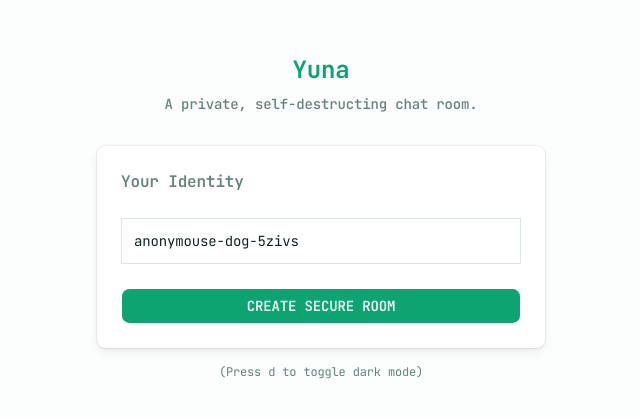
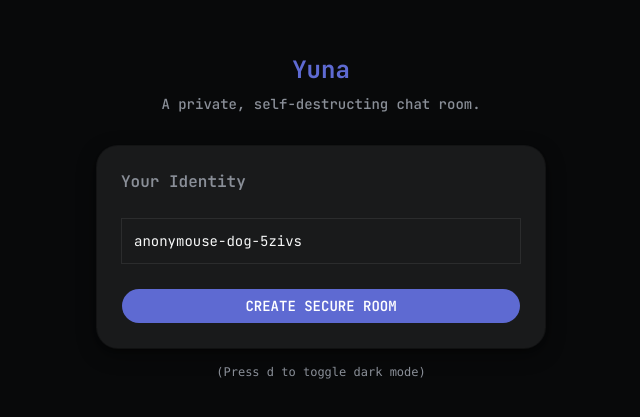
Before and after one commit to Rumon360/yuna-realtime-chat, a Next.js app: page / in a window 1280 px wide. Shown: the part 183-600 px from the top of the page, without its empty margins (319-959 px from the left). Built offline with nearby package versions, Linux system fonts and the light colour scheme; no server answers; what @elysiajs/eden would draw is missing.

Commit message:
style: replace Coinbase tokens with Linear dark design system

```diff
--- a/src/app/globals.css
+++ b/src/app/globals.css
@@ -5,6 +5,7 @@
 @custom-variant dark (&:is(.dark *));
 
 @theme inline {
+  --font-display: var(--font-display);
   --font-heading: var(--font-sans);
   --font-sans: var(--font-sans);
   --color-sidebar-ring: var(--sidebar-ring);
@@ -45,9 +46,8 @@
   --radius-2xl: calc(var(--radius) * 1.8);
   --radius-3xl: calc(var(--radius) * 2.2);
   --radius-4xl: calc(var(--radius) * 2.6);
-  --font-mono: JetBrains Mono, monospace;
-  --font-serif: Georgia, serif;
-  --radius: 0.2rem;
+  --font-mono: "Berkeley Mono", ui-monospace, "SF Mono", Menlo, monospace;
+  --radius: 0.5rem;
   --tracking-tighter: calc(var(--tracking-normal) - 0.05em);
   --tracking-tight: calc(var(--tracking-normal) - 0.025em);
   --tracking-wide: calc(var(--tracking-normal) + 0.025em);
@@ -71,111 +71,63 @@
   --shadow-opacity: var(--shadow-opacity);
   --color-shadow-color: var(--shadow-color);
   --color-destructive-foreground: var(--destructive-foreground);
+
+  /* ── Linear Design System ───────────────────────────────────────── */
+  --color-linear-bg:            #08090a;
+  --color-linear-panel:         #0f1011;
+  --color-linear-surface:       #191a1b;
+  --color-linear-hover:         #28282c;
+  --color-linear-text:          #f7f8f8;
+  --color-linear-body:          #d0d6e0;
+  --color-linear-muted:         #8a8f98;
+  --color-linear-subtle:        #62666d;
+  --color-linear-brand:         #5e6ad2;
+  --color-linear-accent:        #7170ff;
+  --color-linear-accent-hover:  #828fff;
+  --color-linear-success:       #10b981;
+  --color-linear-danger:        #dc3545;
+  --color-linear-border:        rgba(255, 255, 255, 0.08);
+  --color-linear-border-subtle: rgba(255, 255, 255, 0.05);
 }
 
+/* Single permanent dark theme — no light/dark switching */
 :root {
-  --background: oklch(0.9934 0.0017 174.535);
-  --foreground: oklch(0.2464 0.0358 168.9829);
-  --card: oklch(1 0 0);
-  --card-foreground: oklch(0.2464 0.0358 168.9829);
-  --popover: oklch(1 0 0);
-  --popover-foreground: oklch(0.2464 0.0358 168.9829);
-  --primary: oklch(0.6373 0.1362 162.517);
-  --primary-foreground: oklch(0.9915 0.0116 174.2431);
-  --secondary: oklch(0.9593 0.0088 174.3186);
-  --secondary-foreground: oklch(0.4406 0.074 167.5116);
-  --muted: oklch(0.9572 0.0053 174.4257);
-  --muted-foreground: oklch(0.5836 0.0427 172.2348);
-  --accent: oklch(0.9498 0.0187 174.0039);
-  --accent-foreground: oklch(0.4575 0.0843 166.157);
-  --destructive: oklch(0.6356 0.2082 25.3782);
-  --border: oklch(0.9161 0.0142 174.1306);
-  --input: oklch(0.9161 0.0142 174.1306);
-  --ring: oklch(0.6373 0.1362 162.517);
-  --chart-1: oklch(0.6373 0.1362 162.517);
-  --chart-2: oklch(0.7303 0.1378 170.2769);
-  --chart-3: oklch(0.7521 0.1557 160.2202);
-  --chart-4: oklch(0.7791 0.0991 181.3409);
-  --chart-5: oklch(0.8441 0.058 172.3993);
-  --radius: 0.2rem;
-  --sidebar: oklch(0.9861 0.0023 174.5175);
-  --sidebar-foreground: oklch(0.3142 0.0494 168.25);
-  --sidebar-primary: oklch(0.6373 0.1362 162.517);
-  --sidebar-primary-foreground: oklch(1 0 0);
-  --sidebar-accent: oklch(0.947 0.014 174.1493);
-  --sidebar-accent-foreground: oklch(0.4575 0.0843 166.157);
-  --sidebar-border: oklch(0.9302 0.0118 174.2144);
-  --sidebar-ring: oklch(0.6373 0.1362 162.517);
-  --destructive-foreground: oklch(0.9848 0 0);
-  --font-sans: Inter, sans-serif;
-  --font-serif: Georgia, serif;
-  --font-mono: JetBrains Mono, monospace;
-  --shadow-color: hsl(160 50% 10%);
-  --shadow-opacity: 0.06;
-  --shadow-blur: 12px;
-  --shadow-spread: 0px;
-  --shadow-offset-x: 0px;
-  --shadow-offset-y: 4px;
-  --letter-spacing: -0.01em;
-  --spacing: 0.25rem;
-  --shadow-2xs: 0px 4px 12px 0px hsl(160 50% 10% / 0.03);
-  --shadow-xs: 0px 4px 12px 0px hsl(160 50% 10% / 0.03);
-  --shadow-sm:
-    0px 4px 12px 0px hsl(160 50% 10% / 0.06),
-    0px 1px 2px -1px hsl(160 50% 10% / 0.06);
-  --shadow:
-    0px 4px 12px 0px hsl(160 50% 10% / 0.06),
-    0px 1px 2px -1px hsl(160 50% 10% / 0.06);
-  --shadow-md:
-    0px 4px 12px 0px hsl(160 50% 10% / 0.06),
-    0px 2px 4px -1px hsl(160 50% 10% / 0.06);
-  --shadow-lg:
-    0px 4px 12px 0px hsl(160 50% 10% / 0.06),
-    0px 4px 6px -1px hsl(160 50% 10% / 0.06);
-  --shadow-xl:
-    0px 4px 12px 0px hsl(160 50% 10% / 0.06),
-    0px 8px 10px -1px hsl(160 50% 10% / 0.06);
-  --shadow-2xl: 0px 4px 12px 0px hsl(160 50% 10% / 0.15);
-  --tracking-normal: -0.01em;
-}
+  --background: #08090a;
+  --foreground: #f7f8f8;
+  --card: #191a1b;
+  --card-foreground: #f7f8f8;
+  --popover: #0f1011;
+  --popover-foreground: #f7f8f8;
+  --primary: #5e6ad2;
+  --primary-foreground: #ffffff;
+  --secondary: #191a1b;
+  --secondary-foreground: #d0d6e0;
+  --muted: #28282c;
+  --muted-foreground: #8a8f98;
+  --accent: #28282c;
+  --accent-foreground: #f7f8f8;
+  --destructive: #dc3545;
+  --destructive-foreground: #ffffff;
+  --border: rgba(255, 255, 255, 0.08);
+  --input: rgba(255, 255, 255, 0.08);
+  --ring: #7170ff;
+  --radius: 0.5rem;
 
-.dark {
-  --background: oklch(0.1396 0.0125 174.6891);
-  --foreground: oklch(0.9861 0.0023 174.5175);
-  --card: oklch(0.17 0.017 171.5548);
-  --card-foreground: oklch(0.9861 0.0023 174.5175);
-  --popover: oklch(0.1551 0.0146 172.7677);
-  --popover-foreground: oklch(0.9861 0.0023 174.5175);
-  --primary: oklch(0.7678 0.1655 162.189);
-  --primary-foreground: oklch(0.9915 0.0116 174.2431);
-  --secondary: oklch(0.2539 0.023 171.5789);
-  --secondary-foreground: oklch(0.9302 0.0118 174.2144);
-  --muted: oklch(0.2295 0.0197 171.7547);
-  --muted-foreground: oklch(0.7443 0.032 173.2696);
-  --accent: oklch(0.299 0.0371 170.1187);
-  --accent-foreground: oklch(0.9861 0.0023 174.5175);
-  --destructive: oklch(0.4344 0.1466 25.7809);
-  --border: oklch(0.2852 0.0226 172.0143);
-  --input: oklch(0.2852 0.0226 172.0143);
-  --ring: oklch(0.7678 0.1655 162.189);
-  --chart-1: oklch(0.7678 0.1655 162.189);
-  --chart-2: oklch(0.8052 0.1423 171.7621);
-  --chart-3: oklch(0.7935 0.133 163.1545);
-  --chart-4: oklch(0.6201 0.0963 179.7192);
-  --chart-5: oklch(0.4814 0.0721 168.7206);
-  --sidebar: oklch(0.1226 0.0122 174.7823);
-  --sidebar-foreground: oklch(0.9429 0.0071 174.3678);
-  --sidebar-primary: oklch(0.7678 0.1655 162.189);
-  --sidebar-primary-foreground: oklch(1 0 0);
-  --sidebar-accent: oklch(0.2577 0.027 170.9859);
-  --sidebar-accent-foreground: oklch(0.9858 0.0018 174.5345);
-  --sidebar-border: oklch(0.2503 0.0187 172.1743);
-  --sidebar-ring: oklch(0.7678 0.1655 162.189);
-  --destructive-foreground: oklch(0.9848 0 0);
-  --radius: 0.2rem;
-  --font-sans: Inter, sans-serif;
-  --font-serif: Georgia, serif;
-  --font-mono: JetBrains Mono, monospace;
+  --chart-1: #5e6ad2;
+  --chart-2: #7170ff;
+  --chart-3: #828fff;
+  --chart-4: #10b981;
+  --chart-5: #8a8f98;
+
+  --sidebar: #0f1011;
+  --sidebar-foreground: #f7f8f8;
+  --sidebar-primary: #5e6ad2;
+  --sidebar-primary-foreground: #ffffff;
+  --sidebar-accent: #28282c;
+  --sidebar-accent-foreground: #f7f8f8;
+  --sidebar-border: rgba(255, 255, 255, 0.08);
+  --sidebar-ring: #7170ff;
+
   --shadow-color: hsl(0 0% 0%);
   --shadow-opacity: 0.45;
   --shadow-blur: 20px;
@@ -184,19 +136,26 @@
   --shadow-offset-y: 6px;
   --letter-spacing: -0.01em;
   --spacing: 0.25rem;
-  --shadow-2xs: 0px 6px 20px 0px hsl(0 0% 0% / 0.23);
-  --shadow-xs: 0px 6px 20px 0px hsl(0 0% 0% / 0.23);
+  --tracking-normal: -0.01em;
+
+  --shadow-2xs: 0px 4px 16px 0px hsl(0 0% 0% / 0.20);
+  --shadow-xs: 0px 4px 16px 0px hsl(0 0% 0% / 0.25);
   --shadow-sm:
-    0px 6px 20px 0px hsl(0 0% 0% / 0.45), 0px 1px 2px -1px hsl(0 0% 0% / 0.45);
+    0px 4px 16px 0px hsl(0 0% 0% / 0.35),
+    0px 1px 2px -1px hsl(0 0% 0% / 0.35);
   --shadow:
-    0px 6px 20px 0px hsl(0 0% 0% / 0.45), 0px 1px 2px -1px hsl(0 0% 0% / 0.45);
+    0px 4px 20px 0px hsl(0 0% 0% / 0.45),
+    0px 1px 2px -1px hsl(0 0% 0% / 0.45);
   --shadow-md:
-    0px 6px 20px 0px hsl(0 0% 0% / 0.45), 0px 2px 4px -1px hsl(0 0% 0% / 0.45);
+    0px 6px 20px 0px hsl(0 0% 0% / 0.45),
+    0px 2px 4px -1px hsl(0 0% 0% / 0.45);
   --shadow-lg:
-    0px 6px 20px 0px hsl(0 0% 0% / 0.45), 0px 4px 6px -1px hsl(0 0% 0% / 0.45);
+    0px 6px 20px 0px hsl(0 0% 0% / 0.45),
+    0px 4px 6px -1px hsl(0 0% 0% / 0.45);
   --shadow-xl:
-    0px 6px 20px 0px hsl(0 0% 0% / 0.45), 0px 8px 10px -1px hsl(0 0% 0% / 0.45);
-  --shadow-2xl: 0px 6px 20px 0px hsl(0 0% 0% / 1.13);
+    0px 6px 20px 0px hsl(0 0% 0% / 0.45),
+    0px 8px 10px -1px hsl(0 0% 0% / 0.45);
+  --shadow-2xl: 0px 6px 32px 0px hsl(0 0% 0% / 0.70);
 }
 
 @layer base {
@@ -204,8 +163,8 @@
     @apply border-border outline-ring/50;
   }
   body {
-    @apply bg-background text-foreground;
-    letter-spacing: var(--tracking-normal);
+    @apply bg-linear-bg text-linear-body;
+    font-feature-settings: "cv01" "ss03";
   }
   html {
     @apply font-sans;
```
